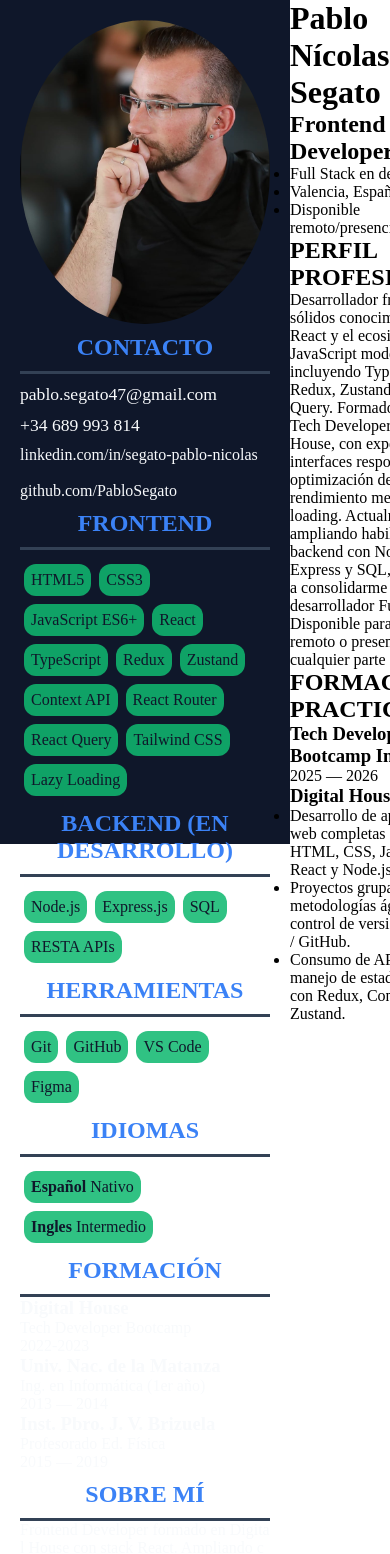
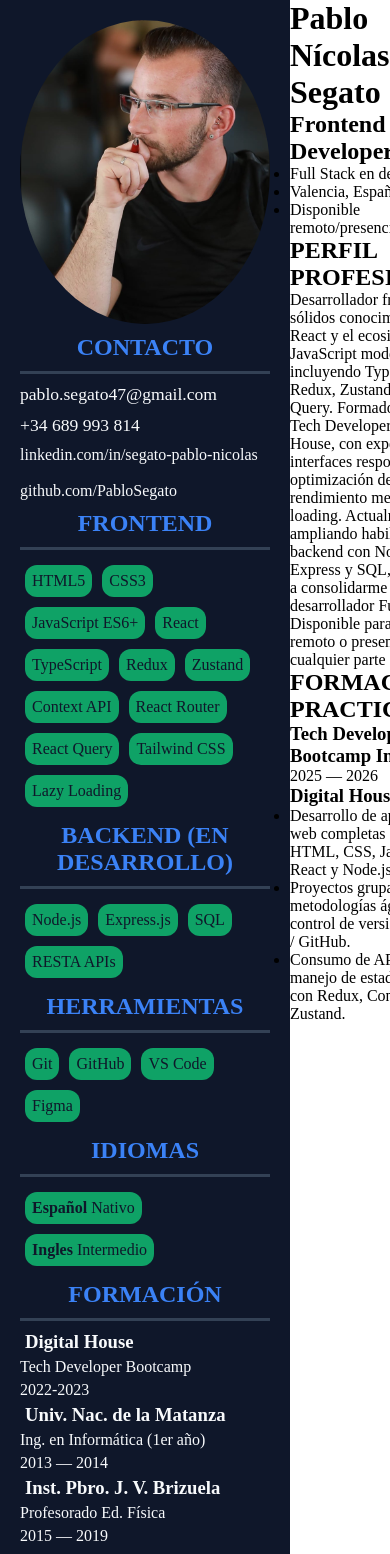
Before and after one commit to PabloSegato/CV-WEB, a React (Vite) app: page / in a window 390 px wide. Shown: the top 1554 px of the page. Built offline with nearby package versions, Linux system fonts and the light colour scheme.

Commit message:
Creacion de aside, responsive y organizada

```diff
--- a/src/section/Perfil.css
+++ b/src/section/Perfil.css
@@ -14,8 +14,8 @@
 
 .aside-container{
 
-  max-width: fit-content;
-  height: 100vh;
+  max-width: 420px;
+  height: auto;
   background-color: var(--deep-navy);
   color: var(--text-main);
   display: flex;
@@ -33,14 +33,14 @@
   .aside-container h2{
     color: var(--primary-blue);
     border-bottom: 3px solid var(--border-color);
-text-align: center;
-padding: 10px;
+    text-align: center;
+    padding: 10px;
   }
 
-  .aside-container p {
-word-break: break-all;  }
 
-.aside-container ul{display: flex;
+
+.aside-container ul{
+  display: flex;
   flex-wrap: wrap;
   margin-top: 10px;
 
@@ -51,7 +51,7 @@ word-break: break-all;  }
 list-style: none;
 background-color: var(--success-code);
 border-radius: 12px;
-margin: 4px;
+margin: 5px;
 padding: 7px;
 color:var(--deep-navy);
 
@@ -76,3 +76,20 @@ margin: 10px 0 10px 0;
   color: var(--primary-blue);
   transform: scale(1.1);
 }
+
+
+.sobre-mi p{
+
+  padding: 10px;
+}
+
+.estudios{
+  padding-top: 5px;
+  h3 {
+    margin: 5px;
+  }
+
+  p{
+    margin-top: 5px;
+  }
+}
--- a/src/section/Perfil.jsx
+++ b/src/section/Perfil.jsx
@@ -67,8 +67,8 @@ export const Perfil = () => {
         </ul>
       </div>
 
+      <h2>FORMACIÓN</h2>
       <div className="estudios">
-        <h2>FORMACIÓN</h2>
         <h3>
           <strong>Digital House</strong>
         </h3>
```
